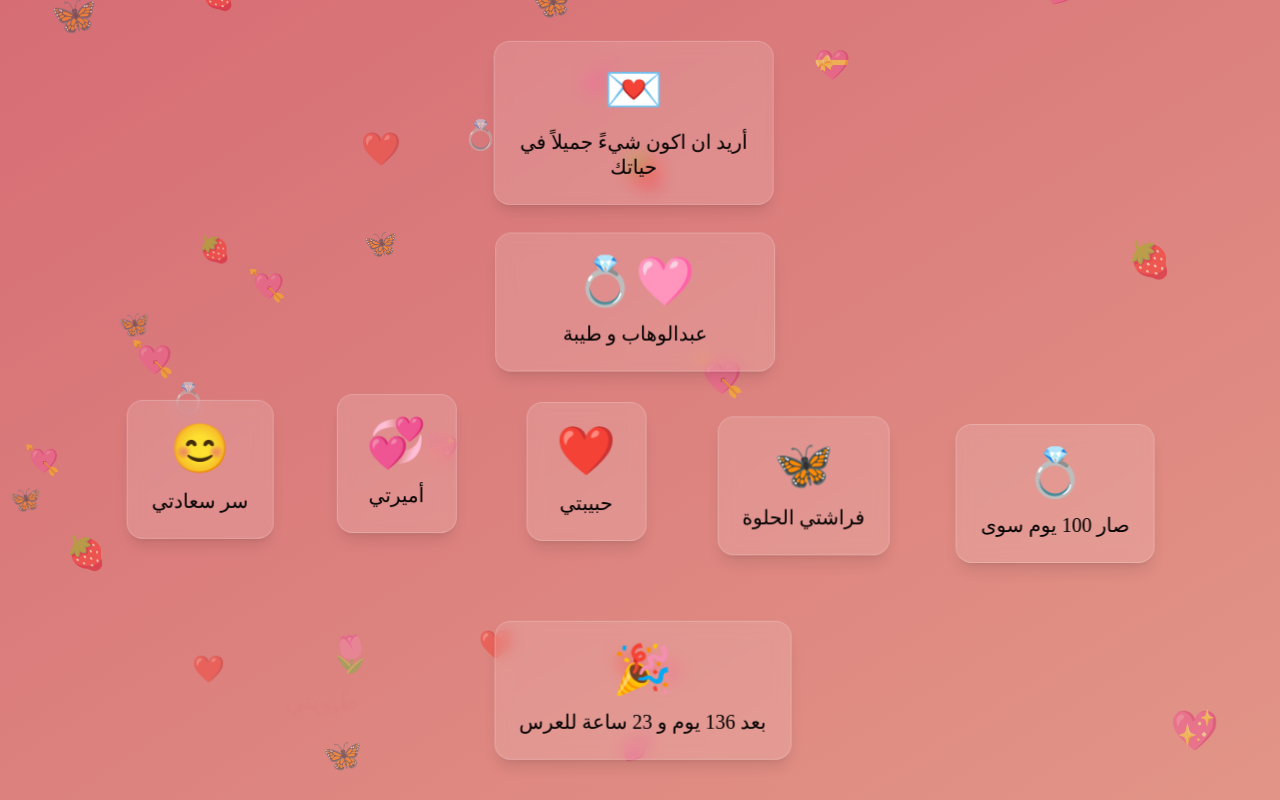
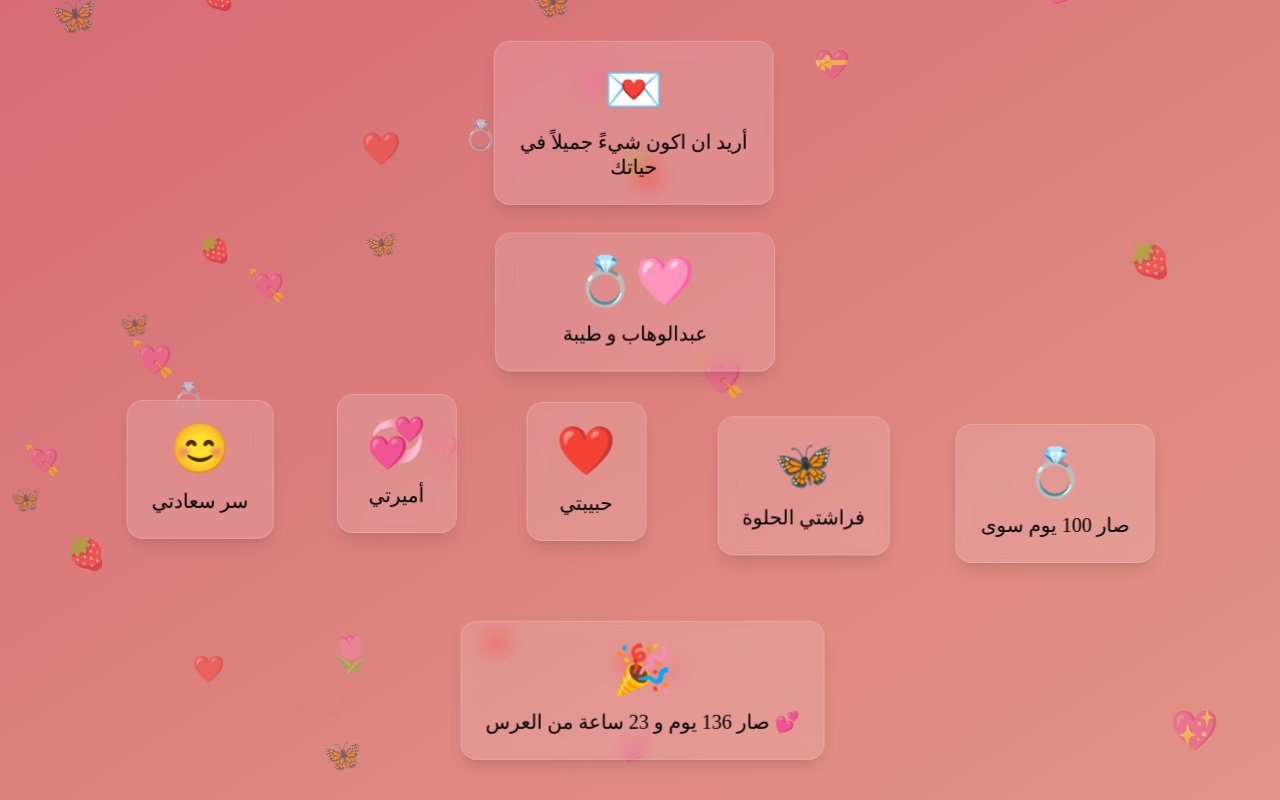
Before and after one commit to Wh0ba/ourstory, a React (Vite) app: page / in a window 1280 px wide. Built offline with nearby package versions, Linux system fonts and the light colour scheme.

Commit message:
Update App.jsx plural singular hours

```diff
--- a/src/App.jsx
+++ b/src/App.jsx
@@ -14,7 +14,9 @@ const getWeddingCountdown = () => {
 		const hours = Math.floor(
 			(timeDiff % (1000 * 60 * 60 * 24)) / (1000 * 60 * 60)
 		);
-		return `بعد ${days} يوم و ${hours} ساعة للعرس`;
+
+		const hourLabel = hours > 2 && hours < 11 ? "ساعات" : "ساعة";
+		return `صار ${days} يوم و ${hours} ${hourLabel} من العرس 💕`;
 	} else {
 		// Wedding has passed
 		const absDiff = Math.abs(timeDiff);
```
